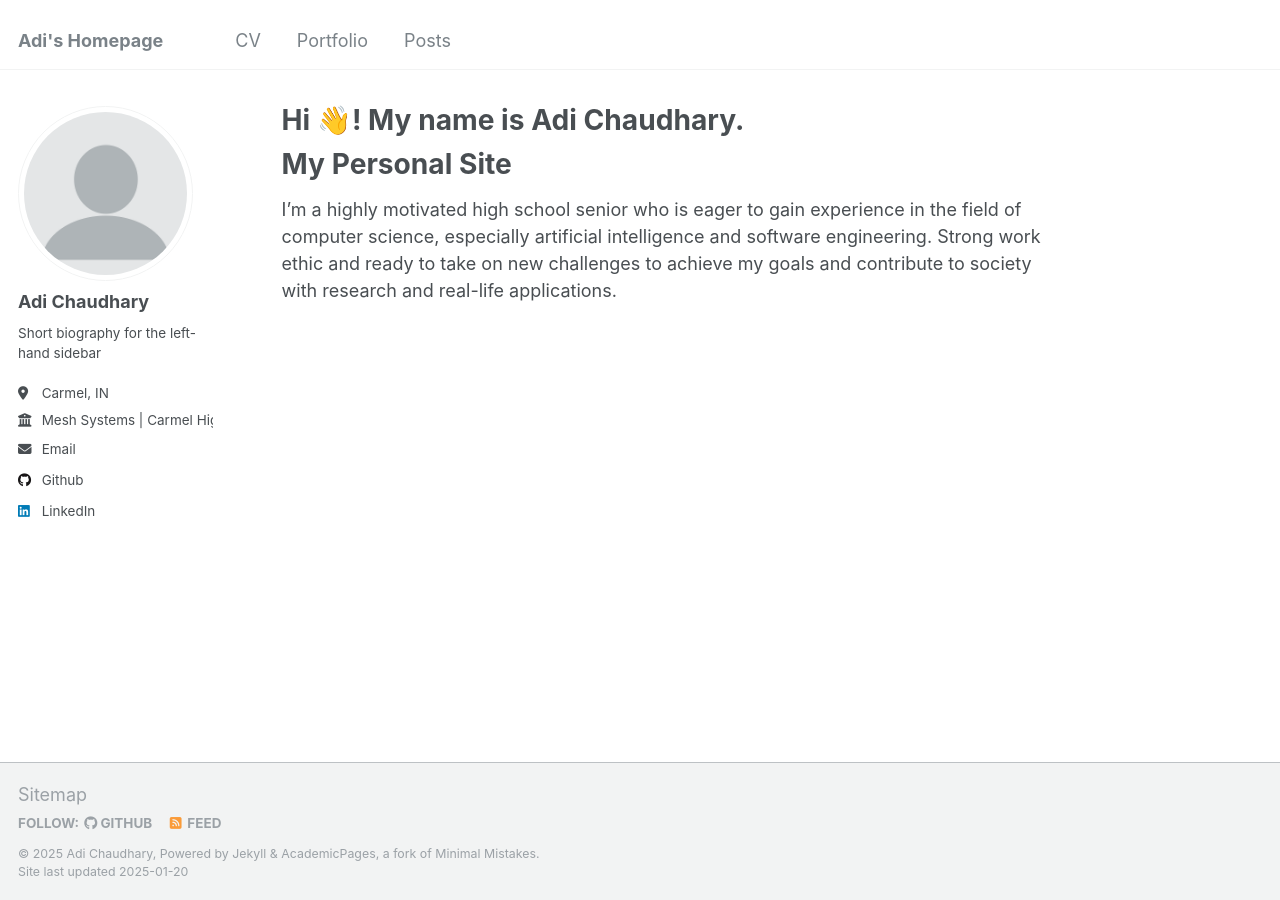
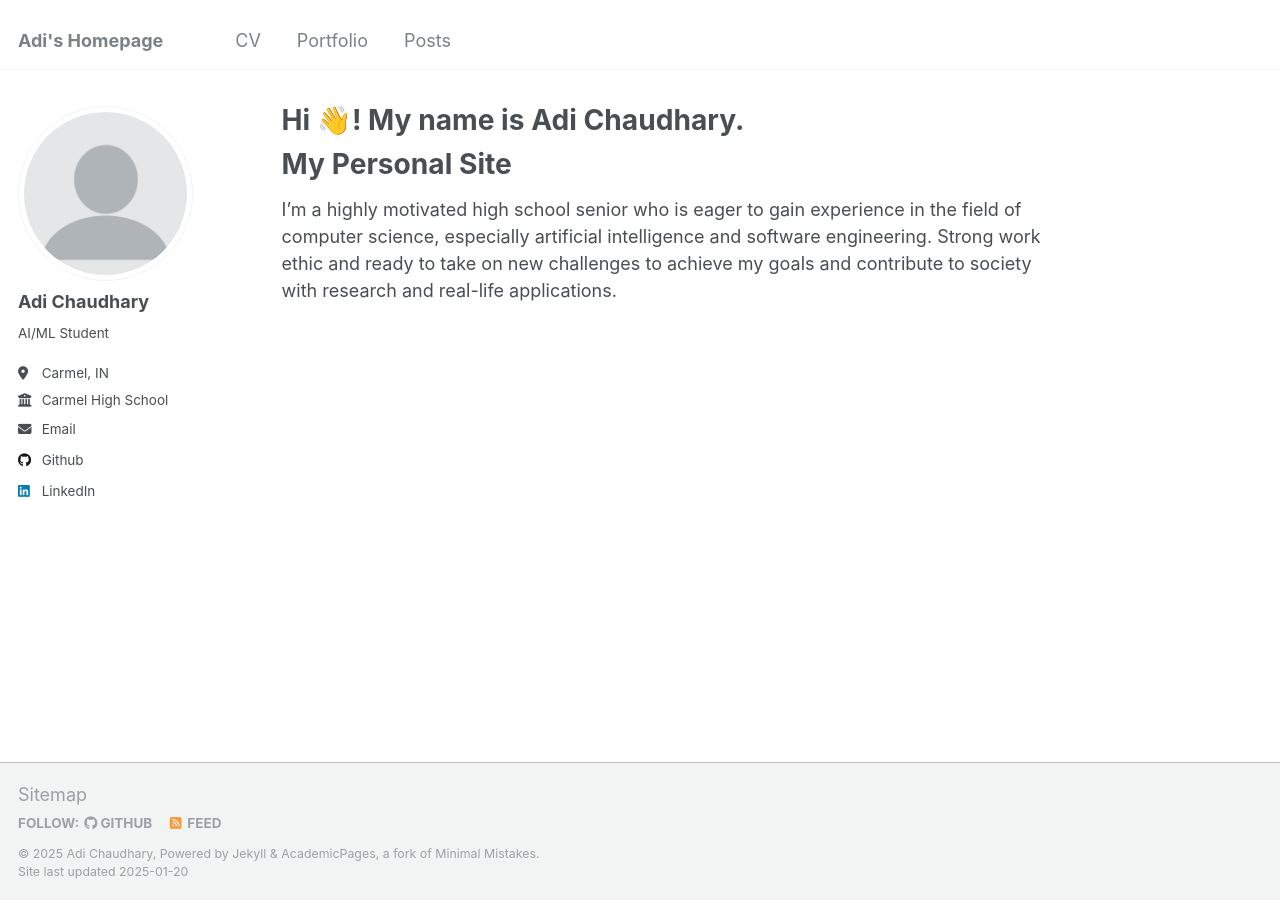
Before and after one commit to adichaudhary/adichaudhary.github.io, a Jekyll site: the page built from _pages/about.md, in a window 1280 px wide. Built offline with Jekyll 4.4.1, drawn with Linux system fonts in a browser that asks for light colours.

Commit message:
Update _config.yml

```diff
--- a/_config.yml
+++ b/_config.yml
@@ -12,9 +12,9 @@ title                    : "Adi's Homepage"
 title_separator          : "-"
 name                     : &name "Adi Chaudhary"
 description              : &description "personal description"
-url                      : https://academicpages.github.io # the base hostname & protocol for your site e.g. "https://[your GitHub username].github.io"
+url                      : https://adichaudhary.github.io/
 baseurl                  : "" # the subpath of your site, e.g. "/blog"
-repository               : "academicpages/academicpages.github.io"
+repository               : "adichaudhary/adichaudhary.github.io"
 
 # Site Author - The following control what appear as part of the author content on the side bar.
 #               If a field is blank the icon and link will not appear, otherwise it will be shown.
@@ -24,14 +24,14 @@ author:
   avatar           : "profile.png"
   name             : "Adi Chaudhary"
   pronouns         : # example: "she/her"
-  bio              : "Short biography for the left-hand sidebar"
+  bio              : "AI/ML Student"
   location         : "Carmel, IN"
-  employer         : "Mesh Systems | Carmel High School"
+  employer         : "Carmel High School"
   uri              : # URL
   email            : "adichaudhary2025@gmail.com"
 
   # Academic websites
-  arxiv            : # URL - Update with the correct link to your profile
+  arxiv            : # URL
   googlescholar    : # URL
   impactstory      : # URL
   orcid            : # URL
```
